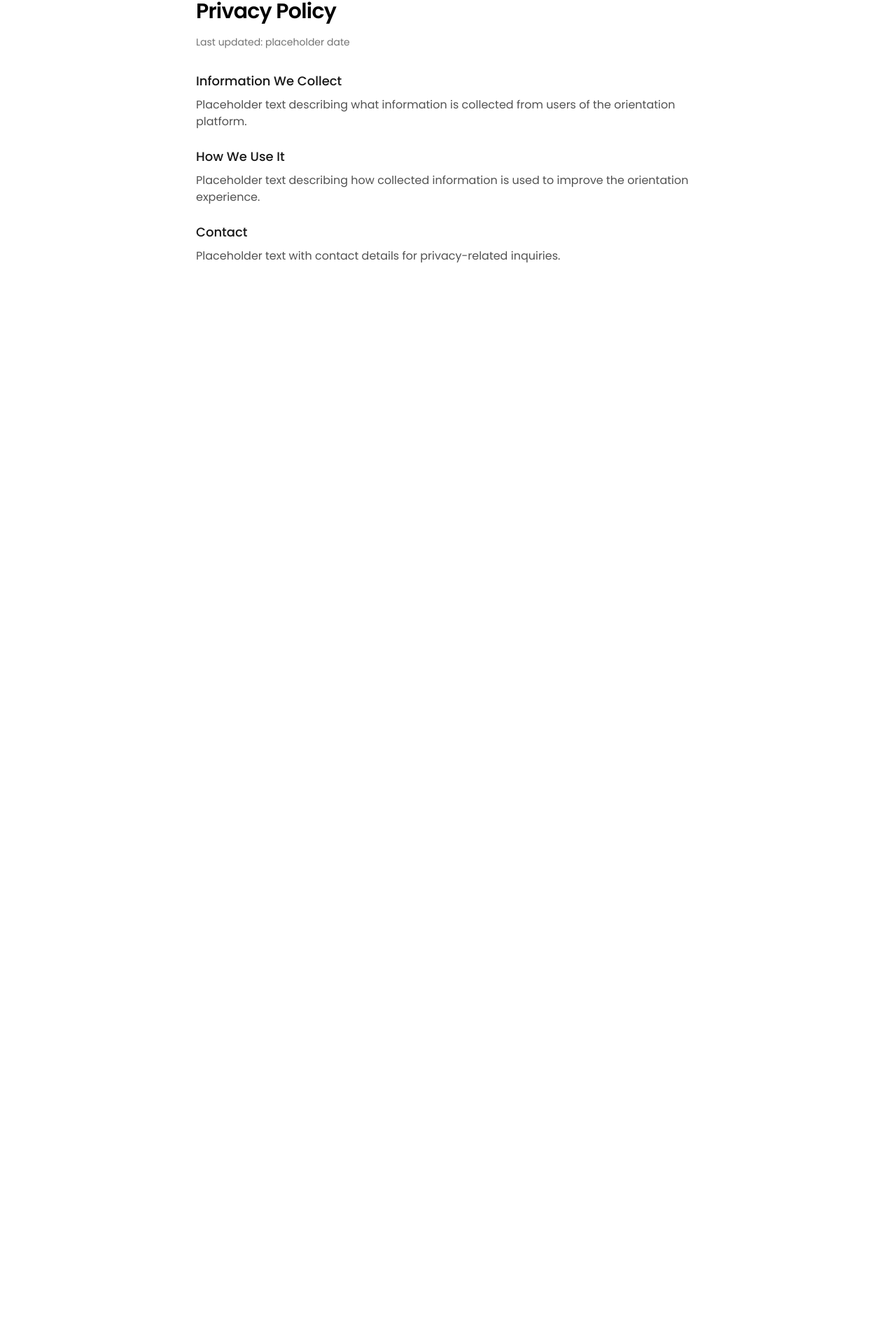
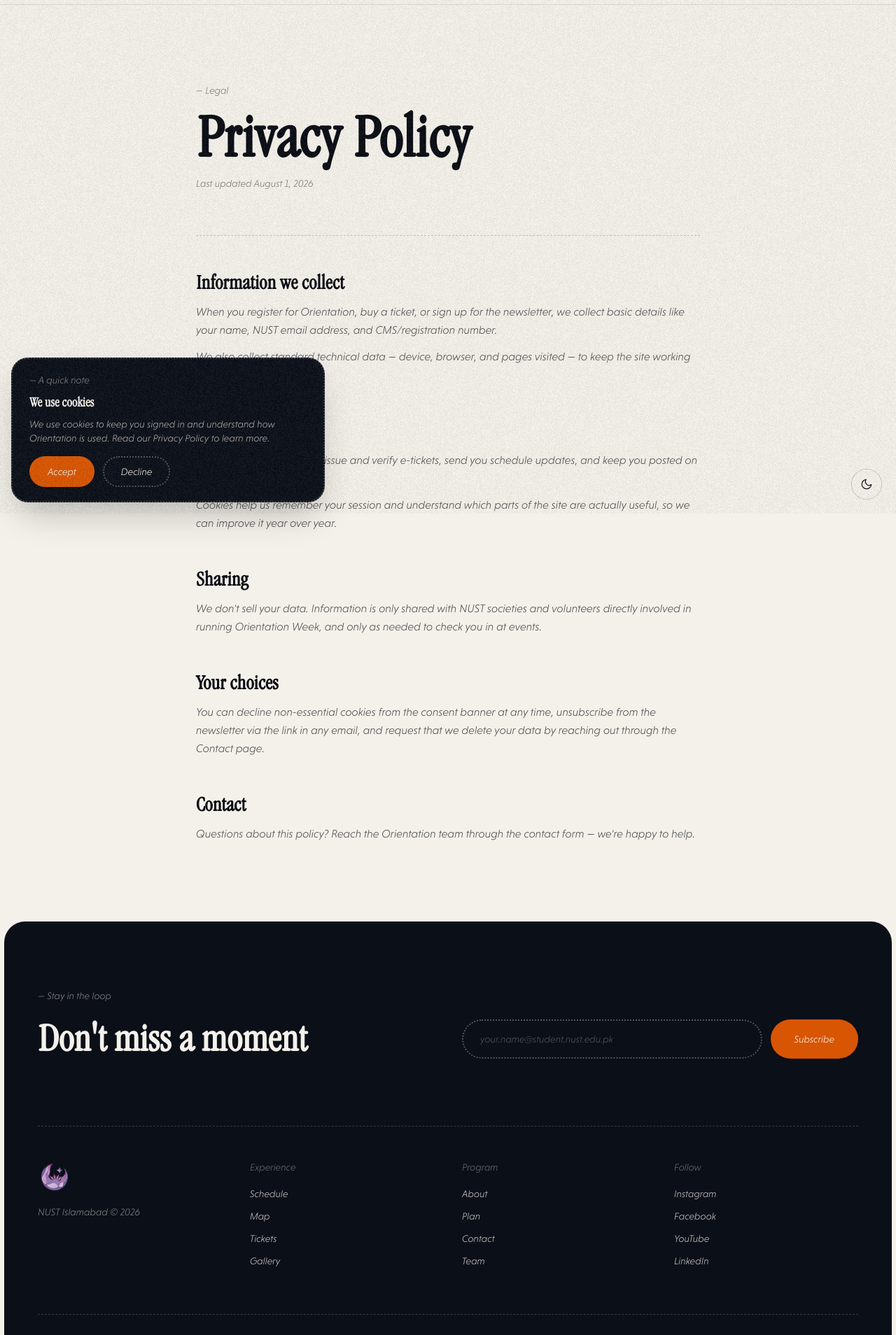
Before and after one commit to TalalMajeed/Orientation-Web, a Next.js app: page /privacy in a window 1280 px wide. Shown: the part 66-1974 px from the top of the page at 70% size. Before the commit the page ends 800 px from the top, so only its background shows below. Built offline with nearby package versions, Linux system fonts and the light colour scheme; a web font is replaced by a local one.

Commit message:
Patched Issues

```diff
--- a/app/privacy/page.tsx
+++ b/app/privacy/page.tsx
@@ -1,32 +1,74 @@
+import WebsiteChrome from "@/components/website/site/WebsiteChrome";
+import PageNav from "@/components/website/dw/PageNav";
+import DwContact from "@/components/website/dw/DwContact";
+
+export const metadata = { title: "Privacy Policy — NUST Orientation '26" };
+
+const sections: { title: string; body: string[] }[] = [
+  {
+    title: "Information we collect",
+    body: [
+      "When you register for Orientation, buy a ticket, or sign up for the newsletter, we collect basic details like your name, NUST email address, and CMS/registration number.",
+      "We also collect standard technical data — device, browser, and pages visited — to keep the site working reliably.",
+    ],
+  },
+  {
+    title: "How we use it",
+    body: [
+      "Your information is used to issue and verify e-tickets, send you schedule updates, and keep you posted on Orientation Week news.",
+      "Cookies help us remember your session and understand which parts of the site are actually useful, so we can improve it year over year.",
+    ],
+  },
+  {
+    title: "Sharing",
+    body: [
+      "We don't sell your data. Information is only shared with NUST societies and volunteers directly involved in running Orientation Week, and only as needed to check you in at events.",
+    ],
+  },
+  {
+    title: "Your choices",
+    body: [
+      "You can decline non-essential cookies from the consent banner at any time, unsubscribe from the newsletter via the link in any email, and request that we delete your data by reaching out through the Contact page.",
+    ],
+  },
+  {
+    title: "Contact",
+    body: [
+      "Questions about this policy? Reach the Orientation team through the contact form — we're happy to help.",
+    ],
+  },
+];
+
 export default function PrivacyPage() {
   return (
-    <main className="mx-auto max-w-3xl px-6 py-16">
-      <h1 className="text-3xl font-semibold tracking-tight">Privacy Policy</h1>
-      <p className="mt-4 text-sm text-neutral-500">Last updated: placeholder date</p>
+    <main className="min-h-screen bg-surface text-fg">
+      <WebsiteChrome />
+      <PageNav />
 
-      <div className="mt-8 space-y-6 text-neutral-600">
-        <section>
-          <h2 className="text-lg font-medium text-neutral-900">Information We Collect</h2>
-          <p className="mt-2">
-            Placeholder text describing what information is collected from
-            users of the orientation platform.
-          </p>
-        </section>
-        <section>
-          <h2 className="text-lg font-medium text-neutral-900">How We Use It</h2>
-          <p className="mt-2">
-            Placeholder text describing how collected information is used to
-            improve the orientation experience.
-          </p>
-        </section>
-        <section>
-          <h2 className="text-lg font-medium text-neutral-900">Contact</h2>
-          <p className="mt-2">
-            Placeholder text with contact details for privacy-related
-            inquiries.
-          </p>
-        </section>
-      </div>
+      <section className="mx-auto max-w-3xl px-6 py-20 sm:py-28">
+        <p className="font-italic text-sm italic text-fg/50">— Legal</p>
+        <h1 className="mt-4 font-serif text-[13vw] font-bold leading-[0.9] text-fg sm:text-[7vw]">
+          Privacy Policy
+        </h1>
+        <p className="mt-4 font-italic text-sm italic text-fg/50">
+          Last updated August 1, 2026
+        </p>
+
+        <div className="mt-16 space-y-12 border-t border-dashed border-fg/20 pt-12">
+          {sections.map((s) => (
+            <section key={s.title}>
+              <h2 className="font-serif text-2xl font-bold text-fg sm:text-3xl">{s.title}</h2>
+              {s.body.map((p, i) => (
+                <p key={i} className="mt-3 font-italic text-base italic leading-relaxed text-fg/70">
+                  {p}
+                </p>
+              ))}
+            </section>
+          ))}
+        </div>
+      </section>
+
+      <DwContact />
     </main>
   );
 }
--- a/app/terms/page.tsx
+++ b/app/terms/page.tsx
@@ -1,32 +1,73 @@
+import WebsiteChrome from "@/components/website/site/WebsiteChrome";
+import PageNav from "@/components/website/dw/PageNav";
+import DwContact from "@/components/website/dw/DwContact";
+
+export const metadata = { title: "Terms of Service — NUST Orientation '26" };
+
+const sections: { title: string; body: string[] }[] = [
+  {
+    title: "Acceptance of terms",
+    body: [
+      "By registering for Orientation Week, buying a ticket, or otherwise using this site, you agree to these terms. If you don't agree, please don't use the site.",
+    ],
+  },
+  {
+    title: "Tickets & registration",
+    body: [
+      "E-tickets are issued to the name and email used at registration and are non-transferable unless stated otherwise for a specific event.",
+      "You're responsible for keeping your ticket QR code and login details private — we can't be held responsible for tickets used by someone else after being shared.",
+    ],
+  },
+  {
+    title: "Acceptable use",
+    body: [
+      "Use the site and attend events respectfully. Don't attempt to disrupt the platform, forge tickets, or misuse the map, schedule, or contact tools.",
+    ],
+  },
+  {
+    title: "Changes to the schedule",
+    body: [
+      "Orientation Week is a live, student-run event — sessions, venues, and timings on the Schedule and Map pages may change. We'll do our best to keep them current.",
+    ],
+  },
+  {
+    title: "Changes to these terms",
+    body: [
+      "We may update these terms as the event evolves. Continued use of the site after a change means you accept the updated terms.",
+    ],
+  },
+];
+
 export default function TermsPage() {
   return (
-    <main className="mx-auto max-w-3xl px-6 py-16">
-      <h1 className="text-3xl font-semibold tracking-tight">Terms of Service</h1>
-      <p className="mt-4 text-sm text-neutral-500">Last updated: placeholder date</p>
+    <main className="min-h-screen bg-surface text-fg">
+      <WebsiteChrome />
+      <PageNav />
 
-      <div className="mt-8 space-y-6 text-neutral-600">
-        <section>
-          <h2 className="text-lg font-medium text-neutral-900">Acceptance of Terms</h2>
-          <p className="mt-2">
-            Placeholder text describing the agreement between users and the
-            orientation platform.
-          </p>
-        </section>
-        <section>
-          <h2 className="text-lg font-medium text-neutral-900">Use of Service</h2>
-          <p className="mt-2">
-            Placeholder text describing acceptable use of the ticketing and
-            orientation tools.
-          </p>
-        </section>
-        <section>
-          <h2 className="text-lg font-medium text-neutral-900">Changes to Terms</h2>
-          <p className="mt-2">
-            Placeholder text describing how and when these terms may be
-            updated.
-          </p>
-        </section>
-      </div>
+      <section className="mx-auto max-w-3xl px-6 py-20 sm:py-28">
+        <p className="font-italic text-sm italic text-fg/50">— Legal</p>
+        <h1 className="mt-4 font-serif text-[13vw] font-bold leading-[0.9] text-fg sm:text-[7vw]">
+          Terms of Service
+        </h1>
+        <p className="mt-4 font-italic text-sm italic text-fg/50">
+          Last updated August 1, 2026
+        </p>
+
+        <div className="mt-16 space-y-12 border-t border-dashed border-fg/20 pt-12">
+          {sections.map((s) => (
+            <section key={s.title}>
+              <h2 className="font-serif text-2xl font-bold text-fg sm:text-3xl">{s.title}</h2>
+              {s.body.map((p, i) => (
+                <p key={i} className="mt-3 font-italic text-base italic leading-relaxed text-fg/70">
+                  {p}
+                </p>
+              ))}
+            </section>
+          ))}
+        </div>
+      </section>
+
+      <DwContact />
     </main>
   );
 }
--- a/components/website/dw/DwContact.tsx
+++ b/components/website/dw/DwContact.tsx
@@ -70,7 +70,7 @@ export default function DwContact() {
           {/* Newsletter */}
           <p className="font-italic text-sm italic text-inverse-fg/50">— Stay in the loop</p>
           <div className="mt-6 grid gap-10 lg:grid-cols-[1fr_1fr] lg:items-center">
-            <h2 className="font-serif font-bold text-[13vw] leading-[0.85] text-inverse-fg lg:text-[8vw]">
+            <h2 className="font-serif font-bold text-[8vw] leading-[0.85] text-inverse-fg lg:text-[4.5vw]">
               Don&apos;t miss a moment
             </h2>
             <form onSubmit={submit} className="w-full">
@@ -128,29 +128,22 @@ export default function DwContact() {
             ))}
           </div>
 
-          {/* Get in touch */}
-          <div className="mt-16">
-            <p className="font-italic text-sm italic text-inverse-fg/50">
-              Let&apos;s make your story unforgettable
-            </p>
-            <Link
-              href="/contact"
-              className="link-sweep mt-2 font-serif font-bold text-[20vw] leading-[0.8] text-inverse-fg lg:text-[15vw]"
-            >
-              Get in touch
-            </Link>
-          </div>
-
           {/* Credit */}
-          <div className="mt-20 flex flex-col items-start justify-between gap-3 border-t border-dashed border-inverse-fg/20 pt-6 sm:flex-row sm:items-center">
-            <a
-              href="https://www.linkedin.com/in/faseeh06"
-              target="_blank"
-              rel="noopener noreferrer"
-              className="link-sweep font-italic text-base italic text-inverse-fg/80"
-            >
-              UI designed by Faseeh
-            </a>
+          <div className="mt-16 flex flex-col items-start justify-between gap-4 border-t border-dashed border-inverse-fg/20 pt-6 sm:flex-row sm:items-center">
+            <div className="flex items-center gap-4">
+              <Link
+                href="/privacy"
+                className="link-sweep font-italic text-sm italic text-inverse-fg/60"
+              >
+                Privacy Policy
+              </Link>
+              <Link
+                href="/terms"
+                className="link-sweep font-italic text-sm italic text-inverse-fg/60"
+              >
+                Terms of Service
+              </Link>
+            </div>
             <span dir="rtl" lang="ur" className="font-urdu text-lg text-inverse-fg/50">
               اب کہانی تمہاری ہے
             </span>
--- /dev/null
+++ b/components/website/site/CookieConsent.tsx
@@ -0,0 +1,70 @@
+"use client";
+
+import { useEffect, useState } from "react";
+
+const STORAGE_KEY = "ow-cookie-consent";
+
+export default function CookieConsent() {
+  const [visible, setVisible] = useState(false);
+
+  useEffect(() => {
+    if (localStorage.getItem(STORAGE_KEY)) return;
+
+    const show = () => setVisible(true);
+
+    // Homepage has an entry gate ("چلو شروع کریں") — wait for it before
+    // showing the banner so it doesn't sit behind/under the gate overlay.
+    if (document.querySelector("[data-entry-gate]")) {
+      window.addEventListener("site:entered", show);
+      return () => window.removeEventListener("site:entered", show);
+    }
+
+    const t = window.setTimeout(show, 500);
+    return () => window.clearTimeout(t);
+  }, []);
+
+  const respond = (value: "accepted" | "declined") => {
+    localStorage.setItem(STORAGE_KEY, value);
+    setVisible(false);
+  };
+
+  if (!visible) return null;
+
+  return (
+    <div
+      role="dialog"
+      aria-live="polite"
+      aria-label="Cookie consent"
+      className="fixed inset-x-4 bottom-4 z-[9000] mx-auto max-w-md rounded-3xl border-2 border-dotted border-inverse-fg/20 bg-inverse-surface px-6 py-5 text-inverse-fg shadow-2xl transition-opacity duration-500 sm:left-4 sm:right-auto sm:mx-0"
+    >
+      <p className="font-italic text-sm italic text-inverse-fg/50">— A quick note</p>
+      <p className="mt-2 font-serif text-xl font-bold leading-snug text-inverse-fg">
+        We use cookies
+      </p>
+      <p className="mt-2 font-italic text-sm italic text-inverse-fg/70">
+        We use cookies to keep you signed in and understand how Orientation is used.
+        Read our{" "}
+        <a href="/privacy" className="link-sweep">
+          Privacy Policy
+        </a>{" "}
+        to learn more.
+      </p>
+      <div className="mt-4 flex flex-wrap items-center gap-3">
+        <button
+          type="button"
+          onClick={() => respond("accepted")}
+          className="rounded-full border-2 border-dotted border-transparent bg-ember px-6 py-2.5 font-italic text-sm italic text-cream transition hover:brightness-110"
+        >
+          Accept
+        </button>
+        <button
+          type="button"
+          onClick={() => respond("declined")}
+          className="rounded-full border-2 border-dotted border-inverse-fg/30 px-6 py-2.5 font-italic text-sm italic text-inverse-fg transition hover:border-inverse-fg"
+        >
+          Decline
+        </button>
+      </div>
+    </div>
+  );
+}
--- a/components/website/site/EntryExperience.tsx
+++ b/components/website/site/EntryExperience.tsx
@@ -30,6 +30,7 @@ export default function EntryExperience() {
     }
     setEntered(true);
     window.scrollTo(0, 0);
+    window.dispatchEvent(new Event("site:entered"));
     // Unmount the gate (and free its WebGL context) after the fade.
     window.setTimeout(() => setGone(true), 800);
   };
@@ -38,6 +39,7 @@ export default function EntryExperience() {
     <>
       {!gone && (
         <div
+          data-entry-gate
           className={`fixed inset-0 z-[10000] flex flex-col items-center justify-center overflow-hidden px-6 text-center transition-opacity duration-700 ${
             entered ? "pointer-events-none opacity-0" : "opacity-100"
           }`}
--- a/components/website/site/WebsiteChrome.tsx
+++ b/components/website/site/WebsiteChrome.tsx
@@ -1,14 +1,16 @@
 "use client";
 
 import ThemeToggle from "@/components/website/site/ThemeToggle";
+import CookieConsent from "@/components/website/site/CookieConsent";
 
-// Website-only chrome (theme toggle, film grain).
+// Website-only chrome (theme toggle, film grain, cookie consent).
 // Kept out of the root layout so the ticketing/admin pages are untouched.
 export default function WebsiteChrome() {
   return (
     <>
       <ThemeToggle />
       <div className="grain-overlay" aria-hidden />
+      <CookieConsent />
     </>
   );
 }
```
